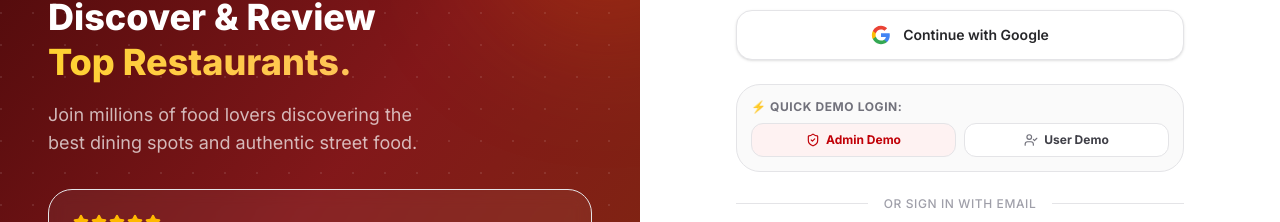
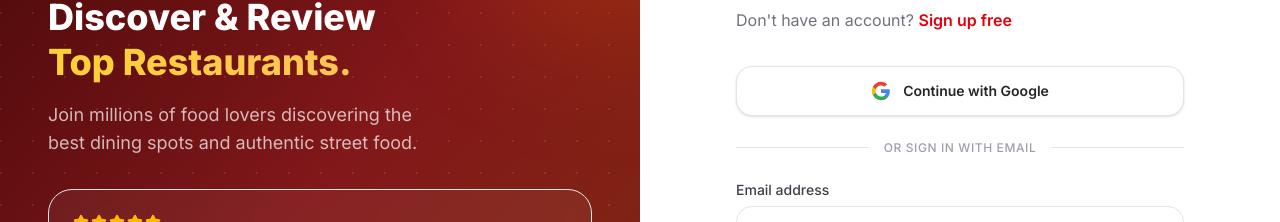
Before and after one commit to 2200030440/yelp_india, a Next.js app: page /login in a window 1280 px wide. Shown: the part 212-434 px from the top of the page. Built offline with nearby package versions, Linux system fonts and the light colour scheme; no server answers.

Commit message:
Remove quick demo login options from login page

```diff
--- a/app/(auth)/login/page.tsx
+++ b/app/(auth)/login/page.tsx
@@ -16,8 +16,6 @@ import {
   Lock,
   AlertCircle,
   CheckCircle2,
-  UserCheck,
-  ShieldCheck,
   X,
   User,
 } from "lucide-react";
@@ -91,7 +89,6 @@ export default function LoginPage() {
   const {
     register,
     handleSubmit,
-    setValue,
     formState: { errors },
   } = useForm<LoginFormData>({
     resolver: zodResolver(loginSchema),
@@ -165,12 +162,6 @@ export default function LoginPage() {
         router.refresh();
       }, 600);
     }
-  };
-
-  const handleQuickFill = (emailVal: string, passVal: string) => {
-    setValue("email", emailVal);
-    setValue("password", passVal);
-    setApiError("");
   };
 
   if (success) {
@@ -310,28 +301,7 @@ export default function LoginPage() {
             </button>
           </div>
 
-          {/* Quick Demo Credentials */}
-          <div className="mb-6 rounded-2xl border border-zinc-100 bg-zinc-50 p-3.5">
-            <p className="text-xs font-bold text-zinc-500 uppercase tracking-wider mb-2">
-              ⚡ Quick Demo Login:
-            </p>
-            <div className="flex gap-2">
-              <button
-                type="button"
-                onClick={() => handleQuickFill("admin@yelpindia.com", "Admin@1234")}
-                className="flex-1 flex items-center justify-center gap-1.5 rounded-lg border border-red-200 bg-red-50 py-2 text-xs font-bold text-red-700 hover:bg-red-100 transition-colors"
-              >
-                <ShieldCheck className="h-3.5 w-3.5" /> Admin Demo
-              </button>
-              <button
-                type="button"
-                onClick={() => handleQuickFill("user@yelpindia.com", "User@1234")}
-                className="flex-1 flex items-center justify-center gap-1.5 rounded-lg border border-zinc-200 bg-white py-2 text-xs font-bold text-zinc-700 hover:bg-zinc-100 transition-colors"
-              >
-                <UserCheck className="h-3.5 w-3.5 text-zinc-500" /> User Demo
-              </button>
-            </div>
-          </div>
+
 
           {/* Divider */}
           <div className="relative mb-6">
```
